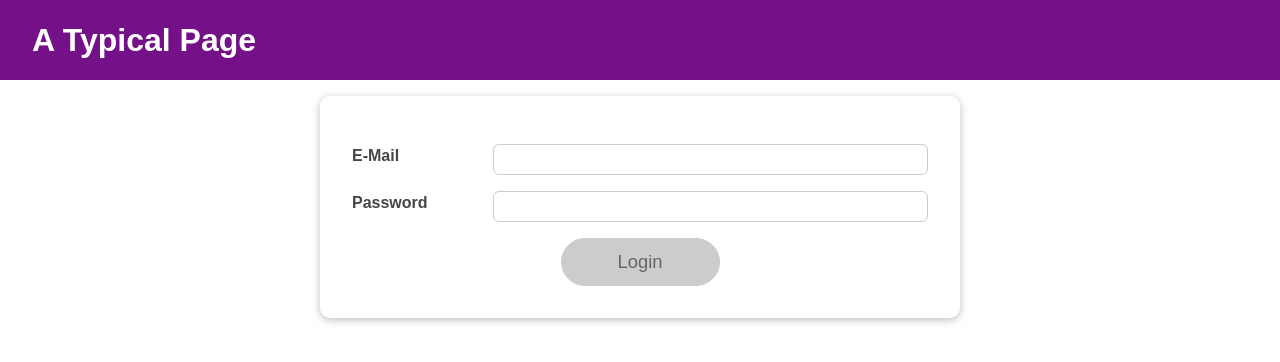
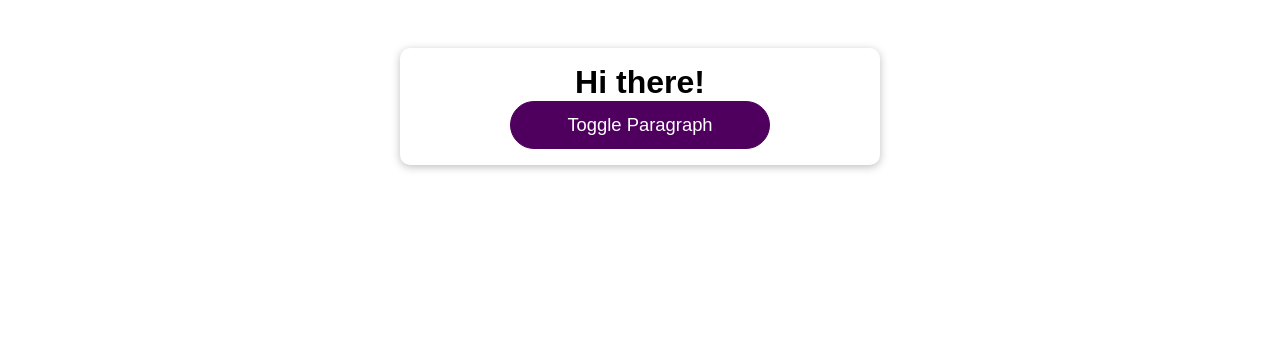
Before and after one commit to olayeni45/React-Hooks, a React (Create React App) app in the folder react-hooks/: page / in a window 1280 px wide. Shown: the top 362 px of the page. Built offline with nearby package versions, Linux system fonts and the light colour scheme.

Commit message:
starting files

```diff
--- /dev/null
+++ b/react-hooks/src/App.css
@@ -0,0 +1,14 @@
+.app {
+  margin: 3rem auto;
+  width: 30rem;
+  padding: 1rem;
+  background: white;
+  box-shadow: 0 2px 8px rgba(0, 0, 0, 0.26);
+  border-radius: 10px;
+  text-align:center;
+}
+
+.app h1 {
+  margin: 0;
+  text-align: center;
+}
--- a/react-hooks/src/App.js
+++ b/react-hooks/src/App.js
@@ -1,28 +1,20 @@
-import React, { Fragment, useState } from "react";
-import MainHeader from "./components/MainHeader/MainHeader";
-import Login from "./components/Login/Login";
-import Home from "./components/Home/Home";
+import React, { useState } from "react";
+import "./App.css";
+import Button from "./components/UI/Button/Button";
 
 const App = () => {
-  const [isLoggedIn, setIsLoggedIn] = useState(false);
+  const [showParagraph, setShowParagraph] = useState(false);
 
-  const LoginHandler = (email, password) => {
-    console.log({ email, password });
-    setIsLoggedIn(true);
-  };
-
-  const LogoutHandler = () => {
-    setIsLoggedIn(false);
+  const toggleParagraphHandler = () => {
+    setShowParagraph((prev) => !prev);
   };
 
   return (
-    <Fragment>
-      <MainHeader isAuthenticated={isLoggedIn} onLogout={LogoutHandler} />
-      <main>
-        {!isLoggedIn && <Login onLogin={LoginHandler} />}
-        {isLoggedIn && <Home onLogout={LogoutHandler} />}
-      </main>
-    </Fragment>
+    <div className="app">
+      <h1>Hi there!</h1>
+      {showParagraph && <p>Hello there!</p>}
+      <Button onClick={toggleParagraphHandler}>Toggle Paragraph</Button>
+    </div>
   );
 };
 
--- a/react-hooks/src/components/Home/Home.jsx
+++ /dev/null
@@ -1,13 +0,0 @@
-import React from "react";
-import Card from "../UI/Card/Card";
-import styles from "./Home.module.css";
-
-const Home = (props) => {
-  return (
-    <Card className={styles.home}>
-      <h1>Welcome Back! </h1>
-    </Card>
-  );
-};
-
-export default Home;
--- a/react-hooks/src/components/Home/Home.module.css
+++ /dev/null
@@ -1,7 +0,0 @@
-.home {
-  width: 90%;
-  max-width: 40rem;
-  padding: 3rem;
-  margin: 2rem auto;
-  text-align: center;
-}
--- a/react-hooks/src/components/Login/Login.jsx
+++ /dev/null
@@ -1,87 +0,0 @@
-import React, { useState } from "react";
-import styles from "./Login.module.css";
-import Card from "../UI/Card/Card";
-import Button from "../UI/Button/Button";
-
-const Login = (props) => {
-  const { onLogin } = props;
-
-  const [enteredEmail, setEnteredEmail] = useState("");
-  const [emailIsValid, setEmailIsValid] = useState();
-
-  const [enteredPassword, setEnteredPassword] = useState("");
-  const [passwordIsValid, setPasswordIsValid] = useState();
-
-  const [formIsValid, setFormIsValid] = useState(false);
-
-  const emailChangeHandler = (event) => {
-    const { value } = event.target;
-    setEnteredEmail(value);
-    setFormIsValid(value.includes("@") && enteredPassword.trim().length > 6);
-  };
-
-  const passwordChangeHandler = (event) => {
-    const { value } = event.target;
-    setEnteredPassword(value);
-    setFormIsValid(value.trim().length > 6 && enteredEmail.includes("@"));
-  };
-
-  const validateEmailHandler = () => {
-    setEmailIsValid(enteredEmail.includes("@"));
-  };
-
-  const validatePasswordHandler = () => {
-    setPasswordIsValid(enteredPassword.trim().length > 6);
-  };
-
-  const submitHandler = (event) => {
-    event.preventDefault();
-    onLogin(enteredEmail, enteredPassword);
-  };
-
-  return (
-    <Card className={styles.login}>
-      <form onSubmit={submitHandler}>
-        <div
-          className={`${styles.control} ${
-            emailIsValid === false ? styles.invalid : ""
-          }`}
-        >
-          <label htmlFor="email">E-Mail</label>
-          <input
-            id="email"
-            name="email"
-            type="email"
-            value={enteredEmail}
-            onChange={emailChangeHandler}
-            onBlur={validateEmailHandler}
-          />
-        </div>
-
-        <div
-          className={`${styles.control} ${
-            passwordIsValid === false ? styles.invalid : ""
-          }`}
-        >
-          <label htmlFor="password">Password</label>
-          <input
-            id="password"
-            name="password"
-            type="text"
-            value={enteredPassword}
-            onChange={passwordChangeHandler}
-            onBlur={validatePasswordHandler}
-          />
-        </div>
-
-        <div className={styles.actions}>
-          <Button type="submit" className={styles.btn} disabled={!formIsValid}>
-            Login
-          </Button>
-        </div>
-      </form>
-    </Card>
-  );
-};
-
-export default Login;
--- a/react-hooks/src/components/Login/Login.module.css
+++ /dev/null
@@ -1,56 +0,0 @@
-.login {
-  width: 90%;
-  max-width: 40rem;
-  margin: 2rem auto;
-  padding: 2rem;
-}
-
-.control {
-  margin: 1rem 0;
-  display: flex;
-  align-items: stretch;
-  flex-direction: column;
-}
-
-.control label,
-.control input {
-  display: block;
-}
-
-.control label {
-  font-weight: bold;
-  flex: 1;
-  color: #464646;
-  margin-bottom: 0.5rem;
-}
-
-.control input {
-  flex: 3;
-  font: inherit;
-  padding: 0.35rem 0.35rem;
-  border-radius: 6px;
-  border: 1px solid #ccc;
-}
-
-.control input:focus {
-  outline: none;
-  border-color: #4f005f;
-  background: #f6dbfc;
-}
-
-.control.invalid input {
-  border-color: red;
-  background: #fbdada;
-}
-
-.actions {
-  text-align: center;
-}
-
-@media (min-width: 768px) {
-  .control {
-    align-items: center;
-    flex-direction: row;
-  }
-
-}
--- a/react-hooks/src/components/MainHeader/MainHeader.jsx
+++ /dev/null
@@ -1,15 +0,0 @@
-import React from "react";
-import styles from "./MainHeader.module.css";
-import Navigation from "./Navigation";
-
-const MainHeader = (props) => {
-  const { isAuthenticated, onLogout } = props;
-  return (
-    <header className={styles["main-header"]}>
-      <h1>A Typical Page</h1>
-      <Navigation isLoggedIn={isAuthenticated} onLogout={onLogout} />
-    </header>
-  );
-};
-
-export default MainHeader;
--- a/react-hooks/src/components/MainHeader/MainHeader.module.css
+++ /dev/null
@@ -1,16 +0,0 @@
-.main-header {
-  position: fixed;
-  top: 0;
-  left: 0;
-  width: 100%;
-  height: 5rem;
-  display: flex;
-  justify-content: space-between;
-  align-items: center;
-  background: #741188;
-  padding: 0 2rem;
-}
-
-.main-header h1 {
-  color: white;
-}
--- a/react-hooks/src/components/MainHeader/Navigation.jsx
+++ /dev/null
@@ -1,26 +0,0 @@
-import React from "react";
-import styles from "./Navigation.module.css";
-
-const Navigation = (props) => {
-  const { isLoggedIn, onLogout } = props;
-
-  return (
-    <nav className={styles.nav}>
-      {isLoggedIn && (
-        <ul>
-          <li>
-            <a href="/">Users</a>
-          </li>
-          <li>
-            <a href="/">Admin</a>
-          </li>
-          <li>
-            <button onClick={onLogout}>Logout</button>
-          </li>
-        </ul>
-      )}
-    </nav>
-  );
-};
-
-export default Navigation;
--- a/react-hooks/src/components/MainHeader/Navigation.module.css
+++ /dev/null
@@ -1,43 +0,0 @@
-.nav ul {
-  list-style: none;
-  margin: 0;
-  padding: 0;
-  display: flex;
-  align-items: center;
-}
-
-.nav li {
-  margin: 0;
-  margin-left: 2rem;
-}
-
-.nav a {
-  text-decoration: none;
-  color: white;
-}
-
-.nav a:hover,
-.nav a:active {
-  color: #f3cafb;
-}
-
-.nav button {
-  font: inherit;
-  background: #dd0db0;
-  border: 1px solid #dd0db0;
-  padding: 0.5rem 1.5rem;
-  color: white;
-  cursor: pointer;
-  box-shadow: 0 2px 4px rgba(0, 0, 0, 0.26);
-  border-radius: 20px;
-}
-
-.nav button:focus {
-  outline: none;
-}
-
-.nav button:hover,
-.nav button:active {
-  color: #f3cafb;
-  box-shadow: 0 2px 10px rgba(0, 0, 0, 0.26);
-}
--- a/react-hooks/src/components/UI/Card/Card.jsx
+++ /dev/null
@@ -1,10 +0,0 @@
-import React from "react";
-import styles from "./Card.module.css";
-
-const Card = (props) => {
-  const { children, className } = props;
-  const classes = `${styles.card} ${className}`;
-  return <div className={classes}>{children}</div>;
-};
-
-export default Card;
--- a/react-hooks/src/components/UI/Card/Card.module.css
+++ /dev/null
@@ -1,5 +0,0 @@
-.card {
-  background: white;
-  box-shadow: 0 2px 8px rgba(0, 0, 0, 0.26);
-  border-radius: 10px;
-}
```
